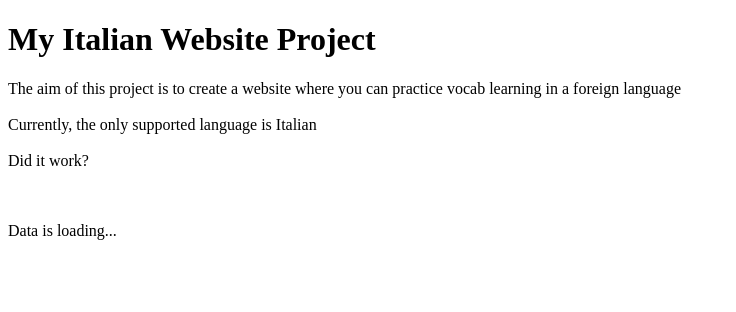
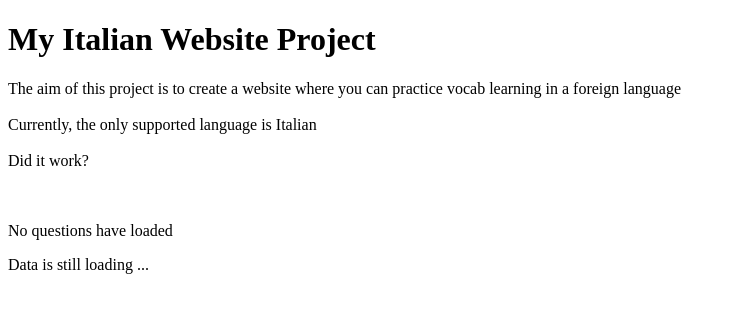
Before and after one commit to JozzaOzza/LanguageGameWebsite, a Next.js app in the folder frontend/: page / in a window 1280 px wide. Shown: the top 312 px of the page, without its empty margins (0-736 px from the left). Built offline with nearby package versions, Linux system fonts and the light colour scheme; no server answers.

Commit message:
session is component, only show if loaded

```diff
--- a/frontend/pages/index.jsx
+++ b/frontend/pages/index.jsx
@@ -1,37 +1,53 @@
 import React, { useEffect, useState } from 'react';
 
+// variables
+let ignore = false
+
+// other components
 function Header({ title }) {
   return <h1>{title ? title : 'Default title'}</h1>;
 }
 
+function QuestionsTest({ questions }) {
+  return <p>{questions ? questions : 'No questions have loaded'}</p>
+}
+
+function Session({ questionsLoaded }) {
+  return <div>
+    {(questionsLoaded === false) ? (
+      <p>Data is still loading ...</p>
+    ) : (
+      <><div>Type out the word in Italian which means "{question[0]}"</div> <br />
+      <input type="text" id="attempt" onChange={updateAnswer} value={answer} autoComplete="off"></input >
+      <button onClick={clearText}>Clear</button> <br /><br />
+      <button onClick={submitAnswer}>Click to submit your answer</button> <br /><br />
+      <div >{result}</div> <br />
+      <button onClick={newQuestion}>Click to receive a new word</button></>
+  ) }
+  </div>
+}
+
+// main component
 export default function HomePage() {
 
   // states
 
-  let words
-  let question
+  const [question, setQuestion] = useState(null)
+  const [words, setWords] = useState(null)
   const [answer, setAnswer] = useState('')
   const [result, setResult] = useState('')
-
-  useEffect(() => {
-    fetch('/api')
-      .then(response => response.json())
-      .then(data => {
-        // Do something with the JSON data
-        console.log(typeof data.words);
-        console.log(data.words[0]);
-
-        words = data.words
-        console.log(typeof words)
-
-        question = (words[Math.floor(Math.random() * words.length)])
-        console.log(question)
-      })
-      .catch(error => console.error(error));
-
-  }, [])
+  const [hide, setHide] = useState(true)
 
   // functions
+
+  function getData() {
+
+  }
+
+  function startSession() {
+    getData()
+    setHide(false)
+  }
 
   function updateAnswer(event) {
     setAnswer(event.target.value)
@@ -50,7 +66,7 @@ export default function HomePage() {
 
   function newQuestion() {
     clearText()
-    question = (words[Math.floor(Math.random() * words.length)])
+    setQuestion(words[Math.floor(Math.random() * words.length)])
     console.log(`New question is: ${question[1]}`)
   }
 
@@ -66,16 +82,12 @@ export default function HomePage() {
       <div>Currently, the only supported language is Italian</div> <br />
       <div>Did it work?</div> <br /> <br />
 
+      <QuestionsTest words={words} />
 
-      {(typeof words === 'undefined') ? (
-        <p>Data is loading...</p>
+      {(hide === true) ? (
+        <button onClick={startSession()}>Start</button>
       ) : (
-        <><div>Type out the word in Italian which means "{question[0]}"</div> <br />
-        <input type="text" id="attempt" onChange={updateAnswer} value={answer} autoComplete="off"></input >
-        <button onClick={clearText}>Clear</button> <br /><br />
-        <button onClick={submitAnswer}>Click to submit your answer</button> <br /><br />
-        <div >{result}</div> <br />
-        <button onClick={newQuestion}>Click to receive a new word</button></>
+        <Session questionsLoaded={false}/>
       )}
 
     </div>
```
Also changed, not shown: 1 other file (tests, documents, lock files or other folders).
